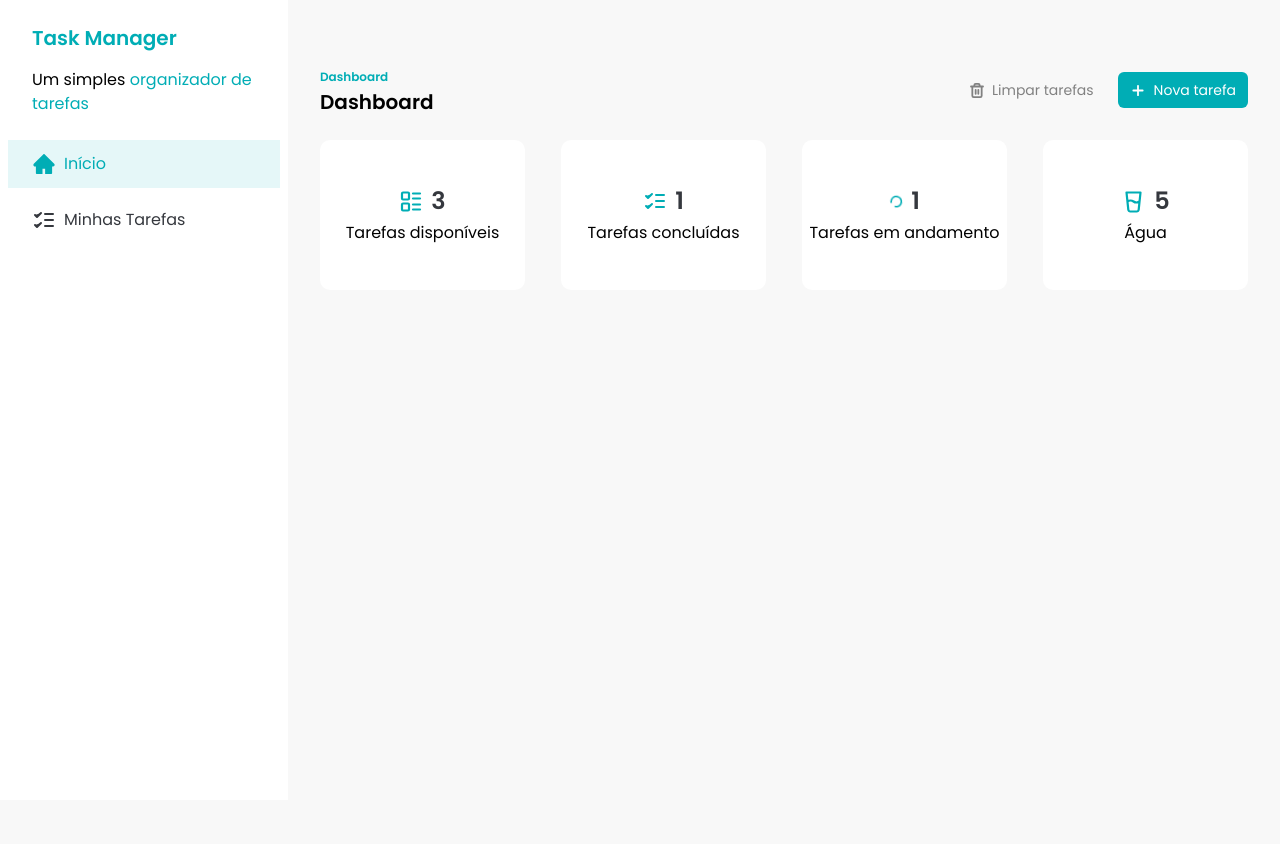
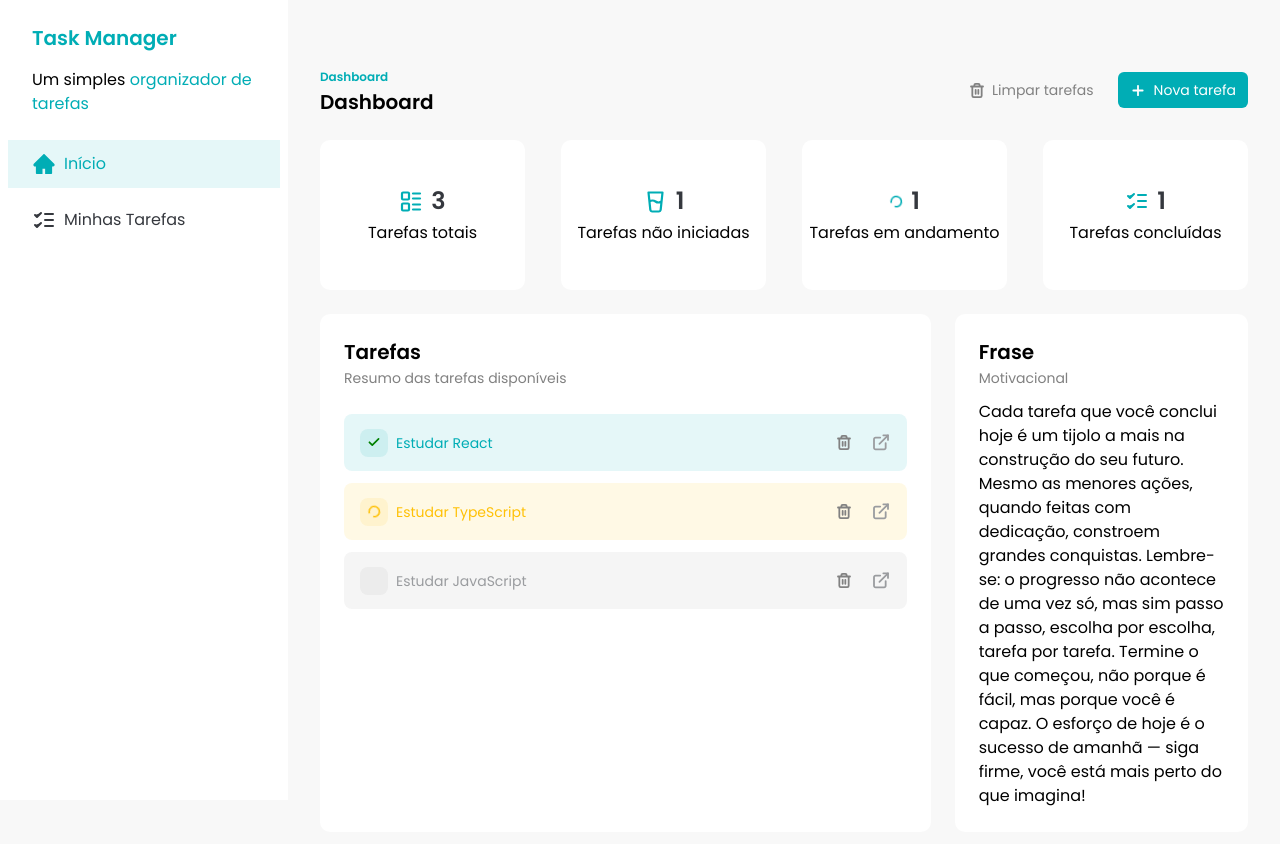
Before and after one commit to YudiYamada/fsc-task-manager, a React (Vite) app: page / in a window 1280 px wide. Shown: the top 844 px of the page. Before the commit the page ends 800 px from the top, so only its background shows below. Built offline with nearby package versions, Linux system fonts and the light colour scheme; data requests are answered from the project's data file.

Commit message:
feat: add dashboard cards in home page

```diff
--- /dev/null
+++ b/src/components/DashboardCards.tsx
@@ -0,0 +1,55 @@
+import {
+  GlassWaterIcon,
+  LoaderIcon,
+  Tasks2Icon,
+  TasksIcon,
+} from "../assets/icons";
+import { useGetTasks } from "../hooks/data/use-get-tasks";
+import DashboardCard from "./DashboardCard";
+
+type DataProps = {
+  id: string;
+  title: string;
+  time: string;
+  description: string;
+  status: "completed" | "in_progress" | "pending";
+};
+
+const DashboardCards = () => {
+  const { data: tasks } = useGetTasks();
+  const completedTasks = tasks?.filter(
+    (task: DataProps) => task.status === "completed"
+  ).length;
+  const inProgressTasks = tasks?.filter(
+    (task: DataProps) => task.status === "in_progress"
+  ).length;
+  const pendingTasks = tasks?.filter(
+    (task: DataProps) => task.status === "pending"
+  ).length;
+  return (
+    <div className="grid grid-cols-4 gap-9">
+      <DashboardCard
+        icon={<Tasks2Icon />}
+        mainText={tasks?.length}
+        secondaryText="Tarefas totais"
+      />
+      <DashboardCard
+        icon={<GlassWaterIcon />}
+        mainText={pendingTasks}
+        secondaryText="Tarefas não iniciadas"
+      />
+      <DashboardCard
+        icon={<LoaderIcon className="animate-spin" />}
+        mainText={inProgressTasks}
+        secondaryText="Tarefas em andamento"
+      />
+      <DashboardCard
+        icon={<TasksIcon />}
+        mainText={completedTasks}
+        secondaryText="Tarefas concluídas"
+      />
+    </div>
+  );
+};
+
+export default DashboardCards;
--- a/src/pages/Home.tsx
+++ b/src/pages/Home.tsx
@@ -1,58 +1,57 @@
-import {
-  GlassWaterIcon,
-  LoaderIcon,
-  Tasks2Icon,
-  TasksIcon,
-} from "../assets/icons";
-import DashboardCard from "../components/DashboardCard";
+import DashboardCards from "../components/DashboardCards";
 import Header from "../components/Header";
 import Sidebar from "../components/Sidebar";
+import TaskItem from "../components/TaskItem";
 import { useGetTasks } from "../hooks/data/use-get-tasks";
 
 type DataProps = {
   id: string;
   title: string;
   time: string;
-  description: string;
   status: "completed" | "in_progress" | "pending";
 };
 
 const Home = () => {
   const { data: tasks } = useGetTasks();
-
-  const completedTasks = tasks?.filter(
-    (task: DataProps) => task.status === "completed"
-  ).length;
-  const inProgressTasks = tasks?.filter(
-    (task: DataProps) => task.status === "in_progress"
-  ).length;
-
   return (
     <div className="flex">
       <Sidebar />
       <div className="w-full space-y-6 px-8 py-16">
         <Header subtitle="Dashboard" title="Dashboard" />
-        <div className="grid grid-cols-4 gap-9">
-          <DashboardCard
-            icon={<Tasks2Icon />}
-            mainText={tasks?.length}
-            secondaryText="Tarefas disponíveis"
-          />
-          <DashboardCard
-            icon={<TasksIcon />}
-            mainText={completedTasks}
-            secondaryText="Tarefas concluídas"
-          />
-          <DashboardCard
-            icon={<LoaderIcon className="animate-spin" />}
-            mainText={inProgressTasks}
-            secondaryText="Tarefas em andamento"
-          />
-          <DashboardCard
-            icon={<GlassWaterIcon />}
-            mainText="5"
-            secondaryText="Água"
-          />
+        <DashboardCards />
+        <div className="grid grid-cols-3 gap-6">
+          <div className="bg-brand-white col-span-2 col-start-1 space-y-6 rounded-[10px] p-6">
+            <div>
+              {" "}
+              <h3 className="text-xl font-semibold">Tarefas</h3>
+              <span className="text-brand-dark-gray text-sm">
+                Resumo das tarefas disponíveis
+              </span>
+            </div>
+            <div className="space-y-3">
+              {tasks?.map((task: DataProps) => (
+                <TaskItem key={task.id} task={task} />
+              ))}
+            </div>
+          </div>
+
+          <div className="bg-brand-white flex items-center justify-center space-y-6 rounded-[10px] p-6">
+            <div>
+              {" "}
+              <h3 className="text-xl font-semibold">Frase</h3>
+              <span className="text-brand-dark-gray text-sm">Motivacional</span>
+              <p className="mt-2.5">
+                Cada tarefa que você conclui hoje é um tijolo a mais na
+                construção do seu futuro. Mesmo as menores ações, quando feitas
+                com dedicação, constroem grandes conquistas. Lembre-se: o
+                progresso não acontece de uma vez só, mas sim passo a passo,
+                escolha por escolha, tarefa por tarefa. Termine o que começou,
+                não porque é fácil, mas porque você é capaz. O esforço de hoje é
+                o sucesso de amanhã — siga firme, você está mais perto do que
+                imagina!
+              </p>
+            </div>
+          </div>
         </div>
       </div>
     </div>
```
